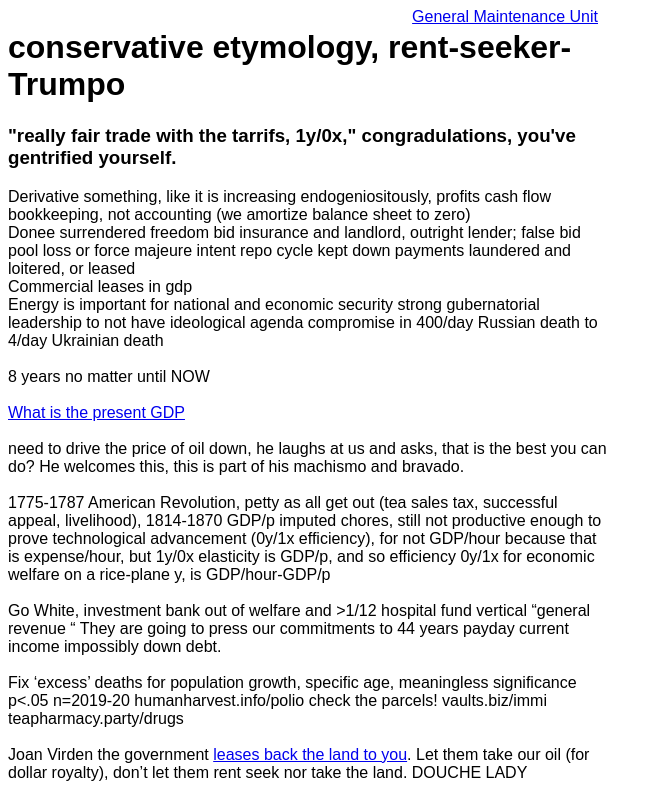
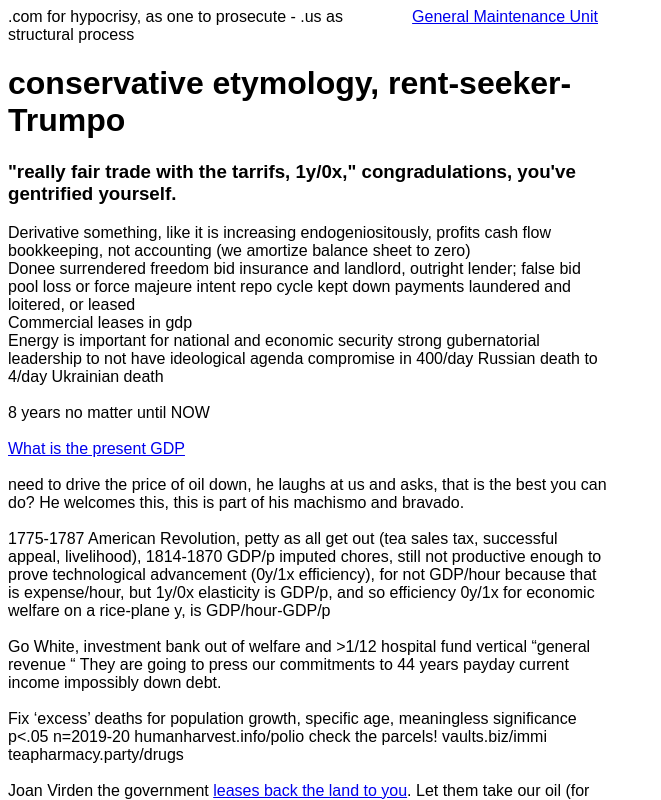
Before and after one commit to NickCarducci/gmu.com, a React (Create React App) app: page / in a window 1280 px wide. Shown: the top 800 px of the page, without its empty margins (0-661 px from the left). Built offline with nearby package versions, Linux system fonts and the light colour scheme; a web font is replaced by a local one.

Commit message:
Update App.js

```diff
--- a/src/App.js
+++ b/src/App.js
@@ -132,6 +132,7 @@ export default class App extends React.Component {
         >
           General Maintenance Unit
         </a>
+        .com for hypocrisy, as one to prosecute - .us as structural process
         <h1>conservative etymology, rent-seeker-Trumpo</h1>
         <h3>
           {/**vernon jones */}
```
